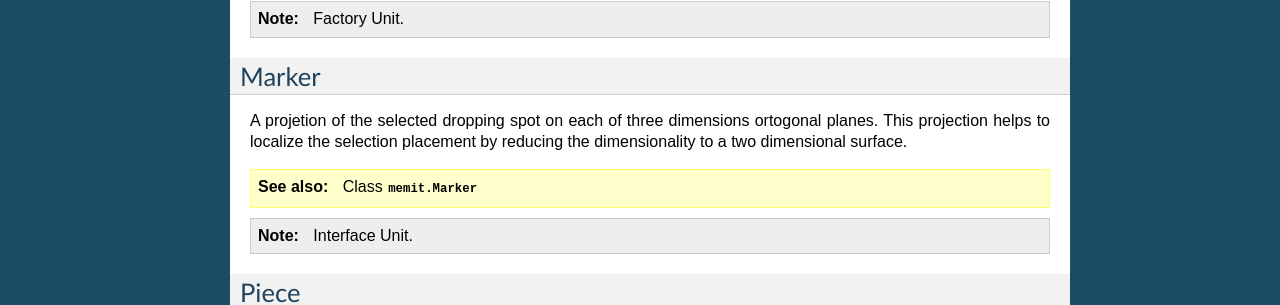
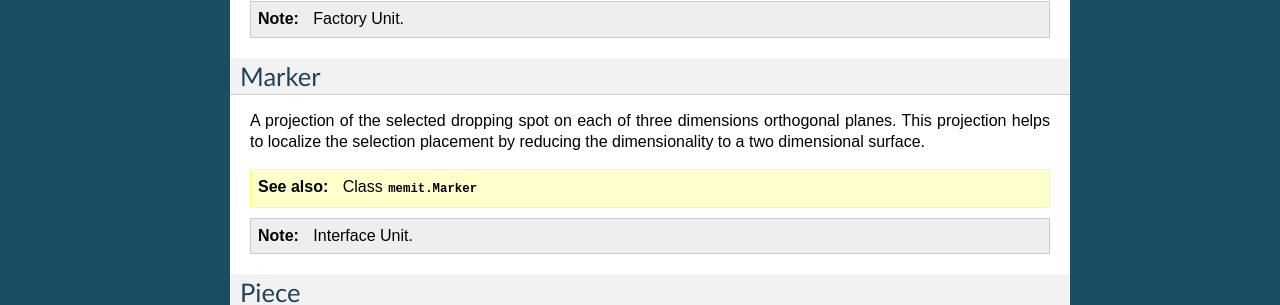
Before and after one commit to cetoli/memit, a Sphinx documentation site: the page built from docs/source/memit_modules.rst, in a window 1280 px wide. Shown: the part 545-850 px from the top of the page. Built offline with Sphinx 7.4.7, drawn with Linux system fonts in a browser that asks for light colours.

Commit message:
Fixed some typos

```diff
--- a/docs/source/memit_modules.rst
+++ b/docs/source/memit_modules.rst
@@ -45,7 +45,7 @@ Graphics resources required to draw on the top of browser canvas.
 Marker
 ====================
 
-A projetion of the selected dropping spot on each of three dimensions ortogonal
+A projection of the selected dropping spot on each of three dimensions orthogonal
 planes. This projection helps to localize the selection placement by reducing the
 dimensionality to a two dimensional surface.
 
```
